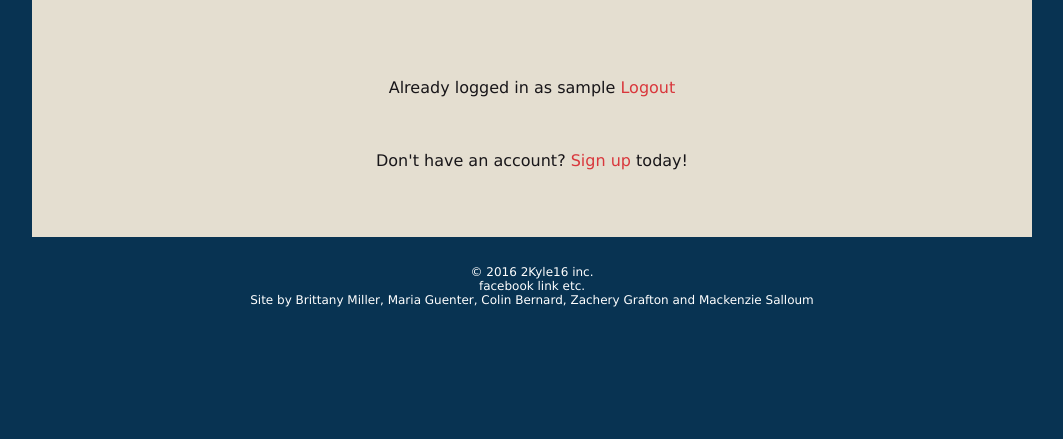
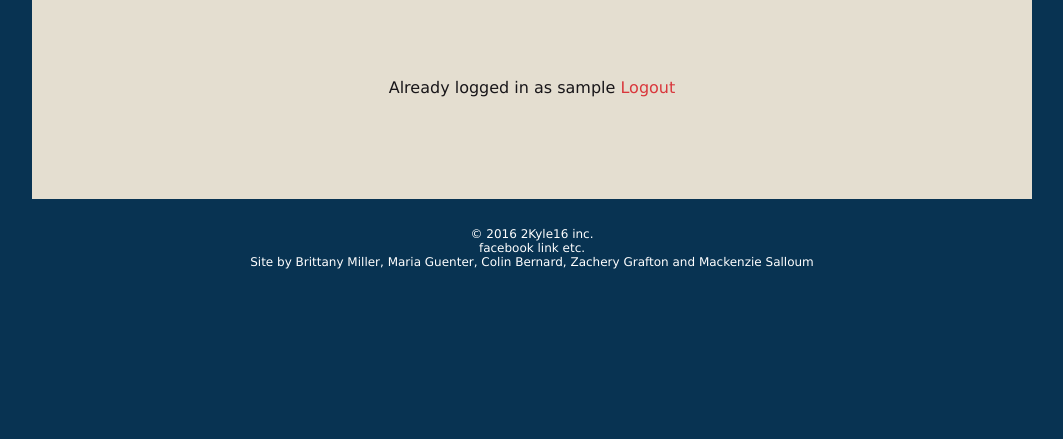
Before and after one commit to colinperepelken/COSC304-Project, a PHP site: page /login.php in a window 1280 px wide. Shown: the part 361-800 px from the top of the page, without its empty margins (108-1171 px from the left). Run offline with PHP 8.4, Linux system fonts and the light colour scheme; the visitor is signed in with stand-in values (Sample User, id 1).

Commit message:
made it so sign up link only displays if not logged in

```diff
--- a/web/login.php
+++ b/web/login.php
@@ -127,15 +127,15 @@ session_start();
 			//echo "Please input a username and password.";
 		}
 
-
+		echo "<br><br>";
+		echo "Don't have an account? <span><a href=\"createacc.php\">Sign up</a></span> today! ";
 	}
 
 
 
 
 ?>
-<br><br>
-Don't have an account? <span><a href="createacc.php">Sign up</a></span> today!
+
 
 <br><br><br><br>
 </center>
```
